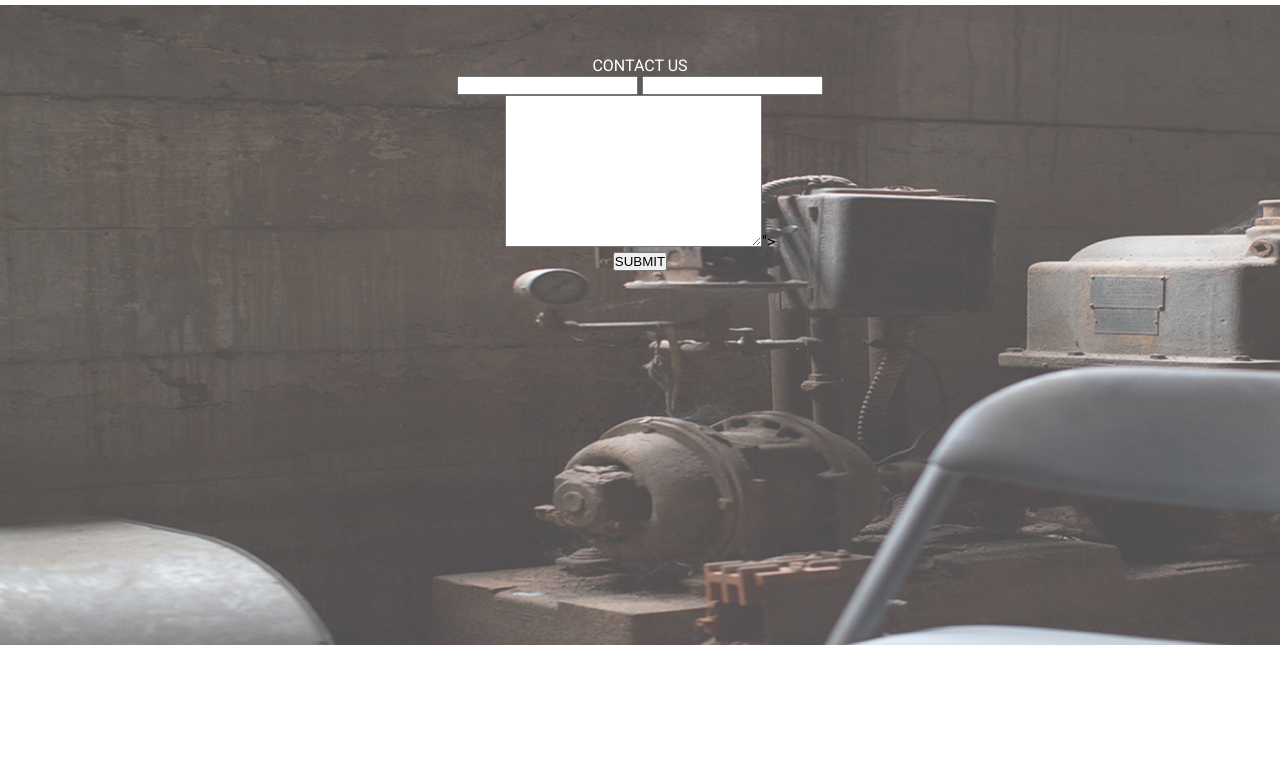
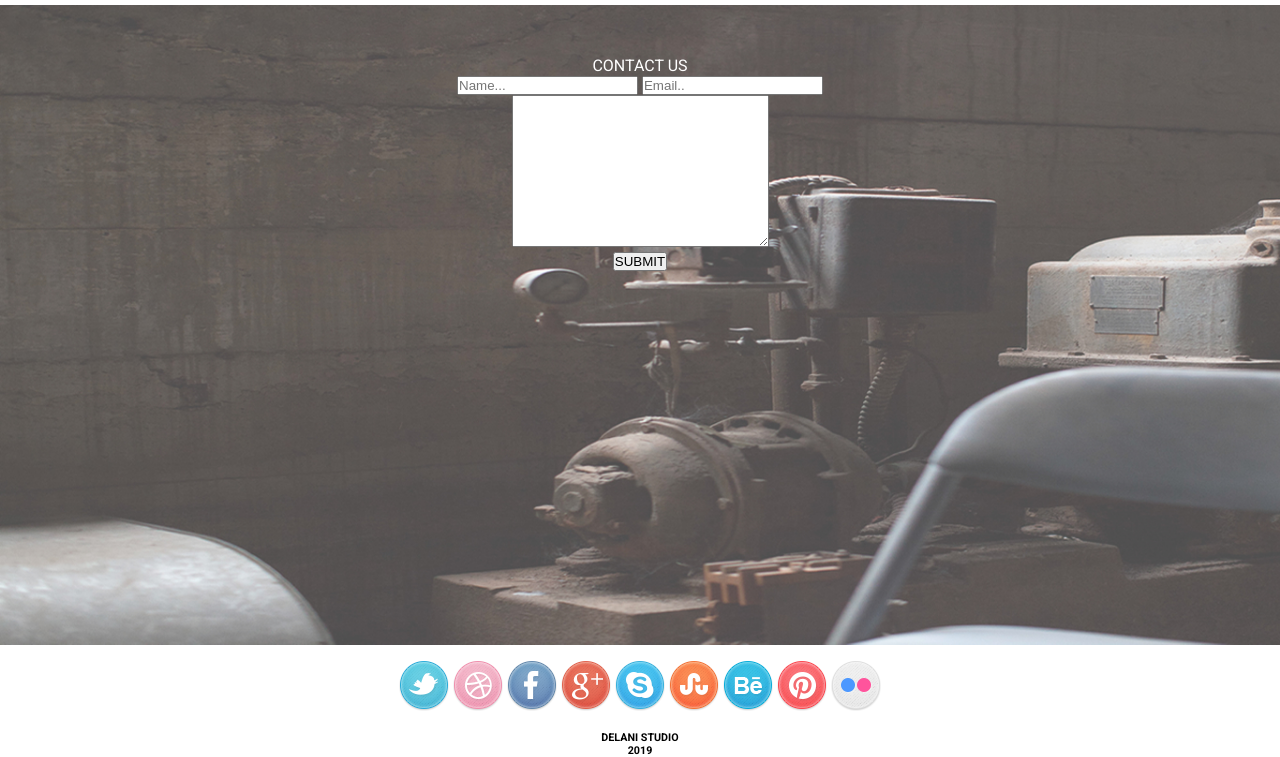
Before and after one commit to Geb54g/delanistudio, a plain HTML site: page index.html in a window 1280 px wide. Shown: the part 2328-3085 px from the top of the page. Before the commit the page ends 2973 px from the top, so only its background shows below. Drawn offline with Linux system fonts and the light colour scheme.

Commit message:
st:footer:addition of social media handles

```diff
--- a/css/style.css
+++ b/css/style.css
@@ -102,3 +102,10 @@ p1 {
 .form {
   text-align: center;
 }
+.social-media {
+  margin: 1rem;
+  text-align: center;
+}
+.foot-sub {
+  text-align: center;
+}
--- a/index.html
+++ b/index.html
@@ -145,16 +145,34 @@
         <img src="" alt="">
         <div class="contact">CONTACT US</div>
         <div class="form">
-          <form action="">
-            <input type="name" name="name" id="name">
-            <input type="email" name="email" id="email" ><br>
-            <textarea name="text" id="area" cols="30" rows="10"></textarea>">
+          <form action="https://formspree.io/f/mayvbwvq" method="post">
+            <input type="name" name="name" id="name" placeholder="Name...">
+            <input type="email" name="email" id="email" placeholder="Email.."><br>
+            <textarea name="text" id="area" cols="30" rows="10"></textarea>
+            <div><button class="btn">SUBMIT</button></div>
           </form>
-          <button class="btn">SUBMIT</button>
         </div>
       </section>
     </main>
-
+    <footer>
+      <div class="social-media">
+        <img src="/images/twitter.png" alt="">
+        <img src="/images/dribble.png" alt="">
+        <img src="/images/facebook.png" alt="">
+        <img src="/images/g_plus.png" alt="">
+        <img src="/images/skype.png" alt="">
+        <img src="/images/stumble_upon.png" alt="">
+        <img src="/images/behance.png" alt="">
+        <img src="/images/pinterest.png" alt="">
+        <img src="/images/flickr.png" alt="">
+      </div>
+      <sub-footer>
+        <div class="foot-sub">
+          <h6>DELANI STUDIO</h6>
+          <h6>2019</h6>
+        </div>
+      </sub-footer>
+    </footer>
     <script src="js/script.js"></script>
   </body>
 </html>
```
